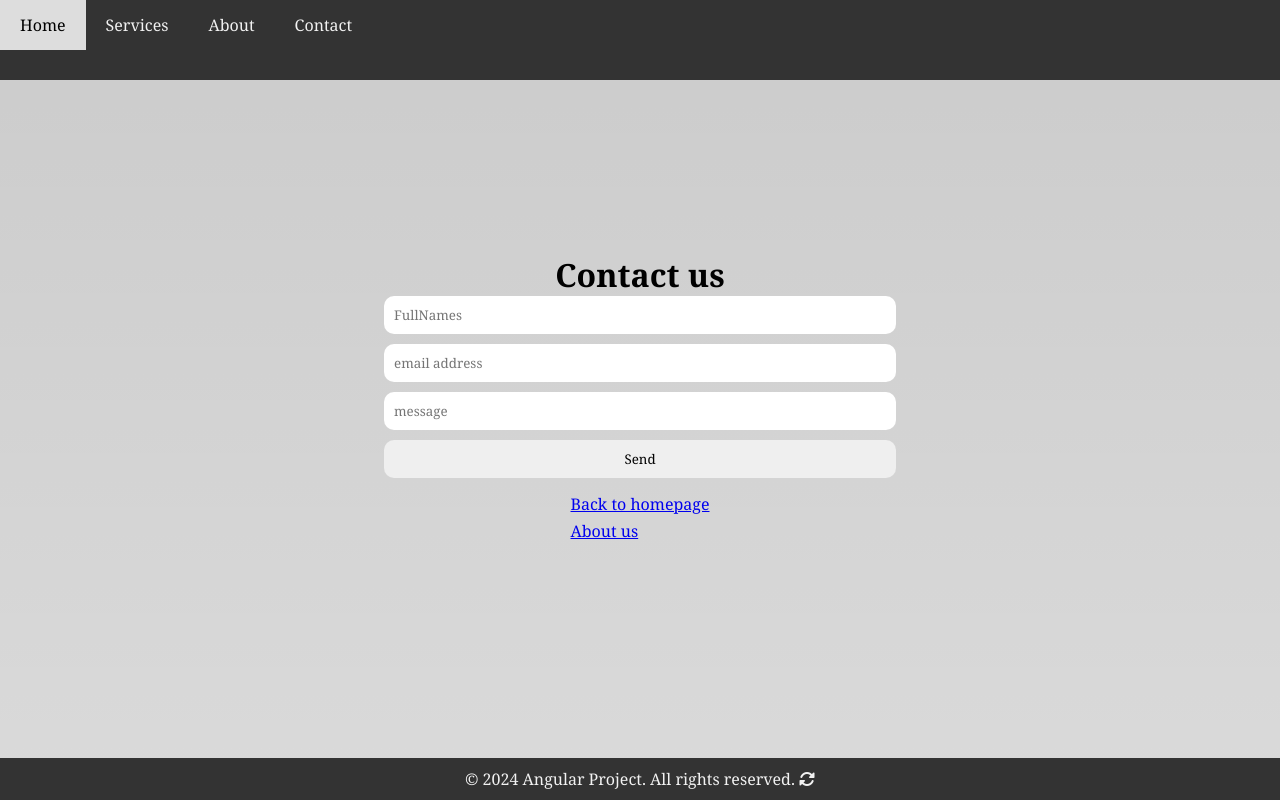
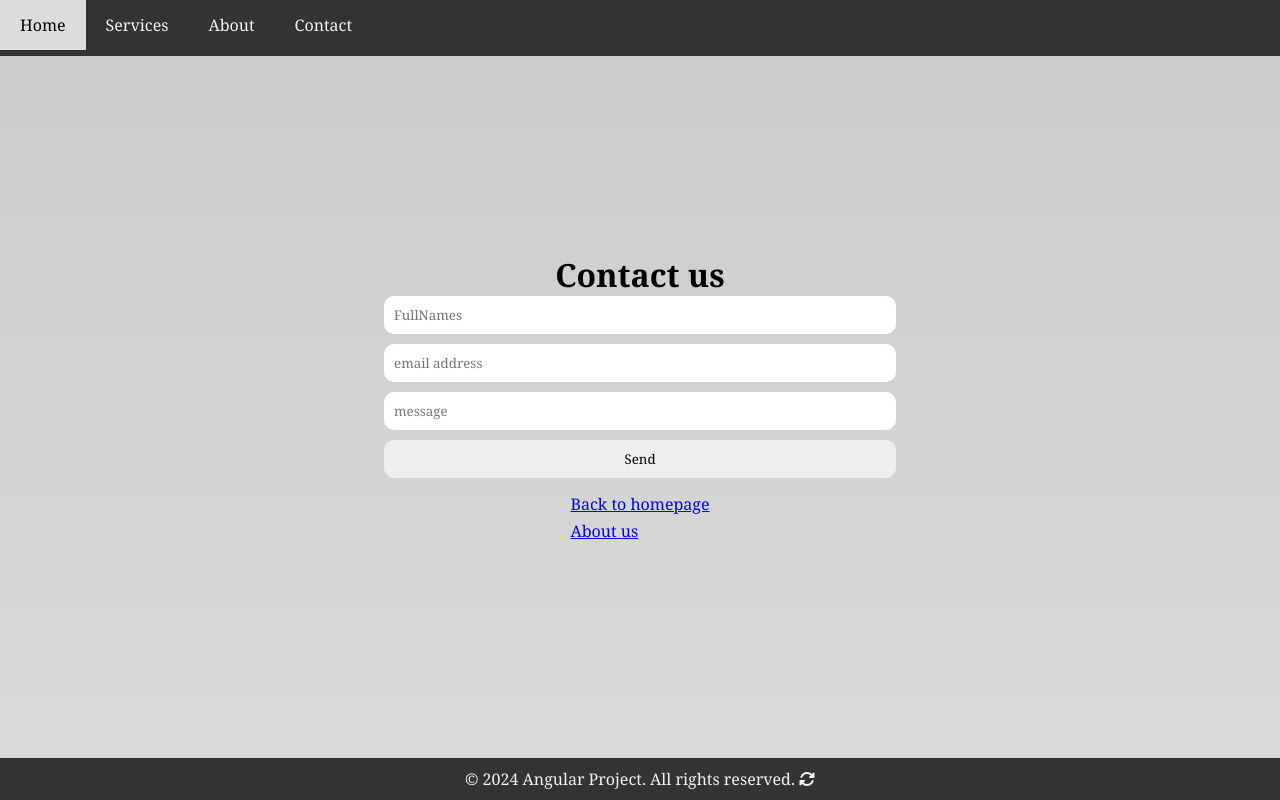
Before and after one commit to OtitoTM/AngularProject, an Angular app: page / in a window 1280 px wide. Built offline with nearby package versions, Linux system fonts and the light colour scheme.

Commit message:
Clone repository

```diff
--- a/src/app/app.component.css
+++ b/src/app/app.component.css
@@ -11,8 +11,8 @@
 .navbar{
     position: fixed;
     width: 100%;
-    height: 10%;
-    background: #33333334;
+    height: 7%;
+    background: #33333327;
 }
 .navbar a {
     float: left;
```
